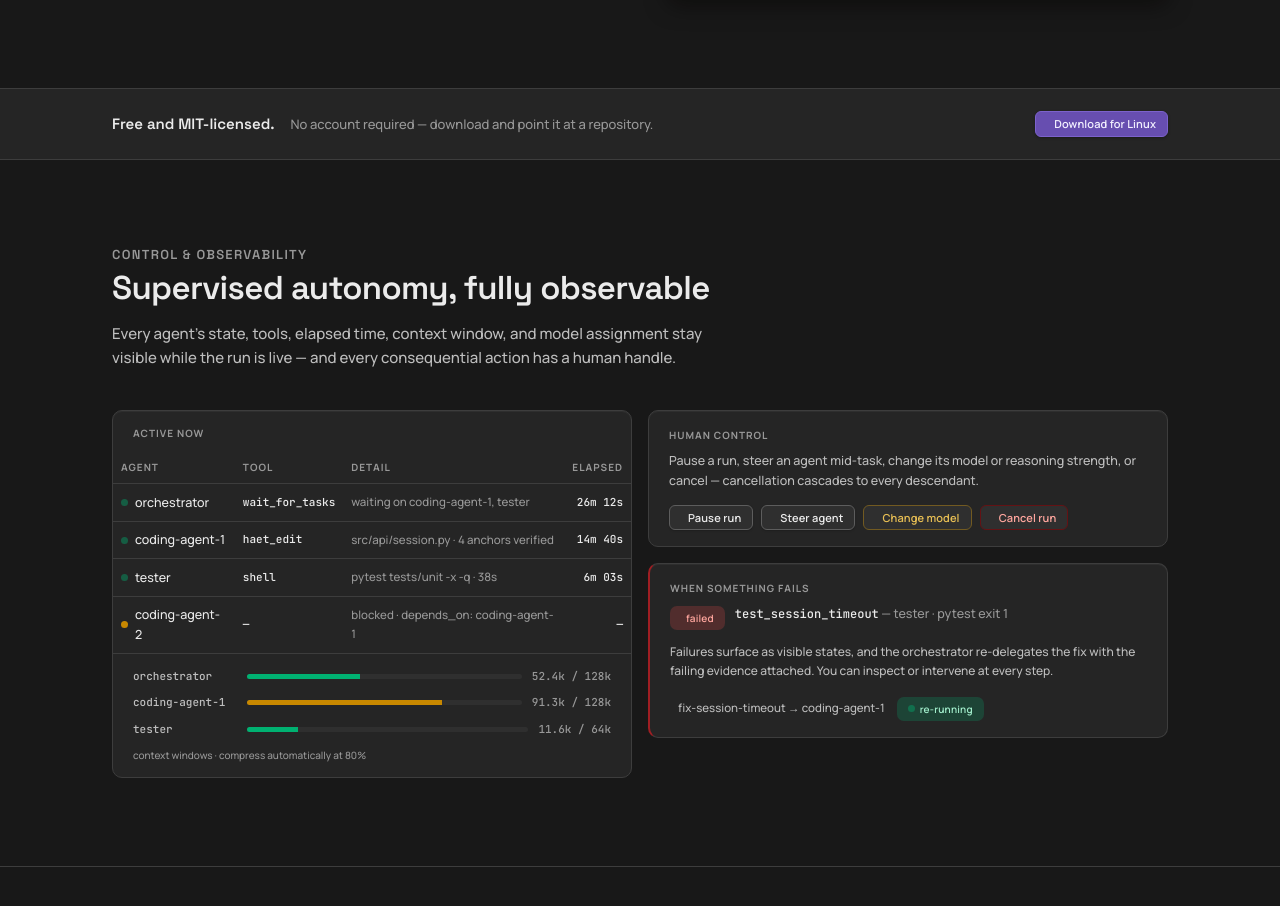
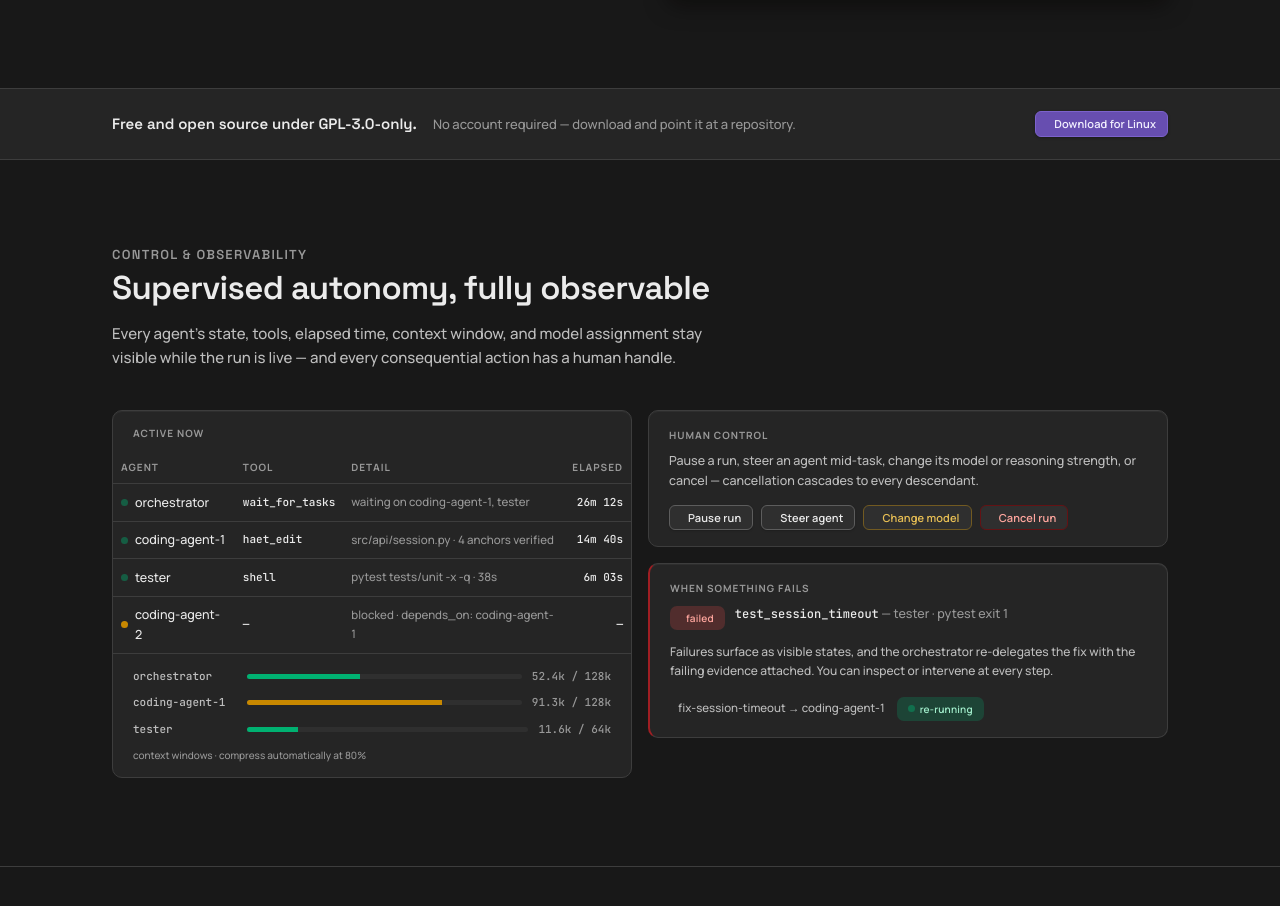
Before and after one commit to Concrete-Dynamics/Rotaris-website, a React (Vite) app: page / in a window 1280 px wide. Shown: the part 4784-5690 px from the top of the page. Built offline with nearby package versions, Linux system fonts and the light colour scheme.

Commit message:
Update download band license copy

```diff
--- a/src/components/DownloadBand.tsx
+++ b/src/components/DownloadBand.tsx
@@ -6,14 +6,18 @@ import { usePlatformCopy, type ReleaseState } from '../hooks/useRelease'
 
 /** Mid-page download access — DL-11 asks for the action to recur down the page. */
 export default function DownloadBand({ release }: { release: ReleaseState }) {
-  const { t } = useTranslation('home')
+  const { t, i18n } = useTranslation('home')
   const localePath = useLocalePath()
   const copy = usePlatformCopy(release)
+  const isGerman = (i18n.resolvedLanguage ?? i18n.language).toLowerCase().startsWith('de')
+  const licenseLead = isGerman
+    ? 'Kostenlos und Open Source unter GPL-3.0-only.'
+    : 'Free and open source under GPL-3.0-only.'
 
   return (
     <div className="download-band">
       <div className="wrap">
-        <strong>{t('band.lead')}</strong>
+        <strong>{licenseLead}</strong>
         <span className="band-note">{t('band.note')}</span>
         <Link
           className="btn btn-primary btn-compact"
```
